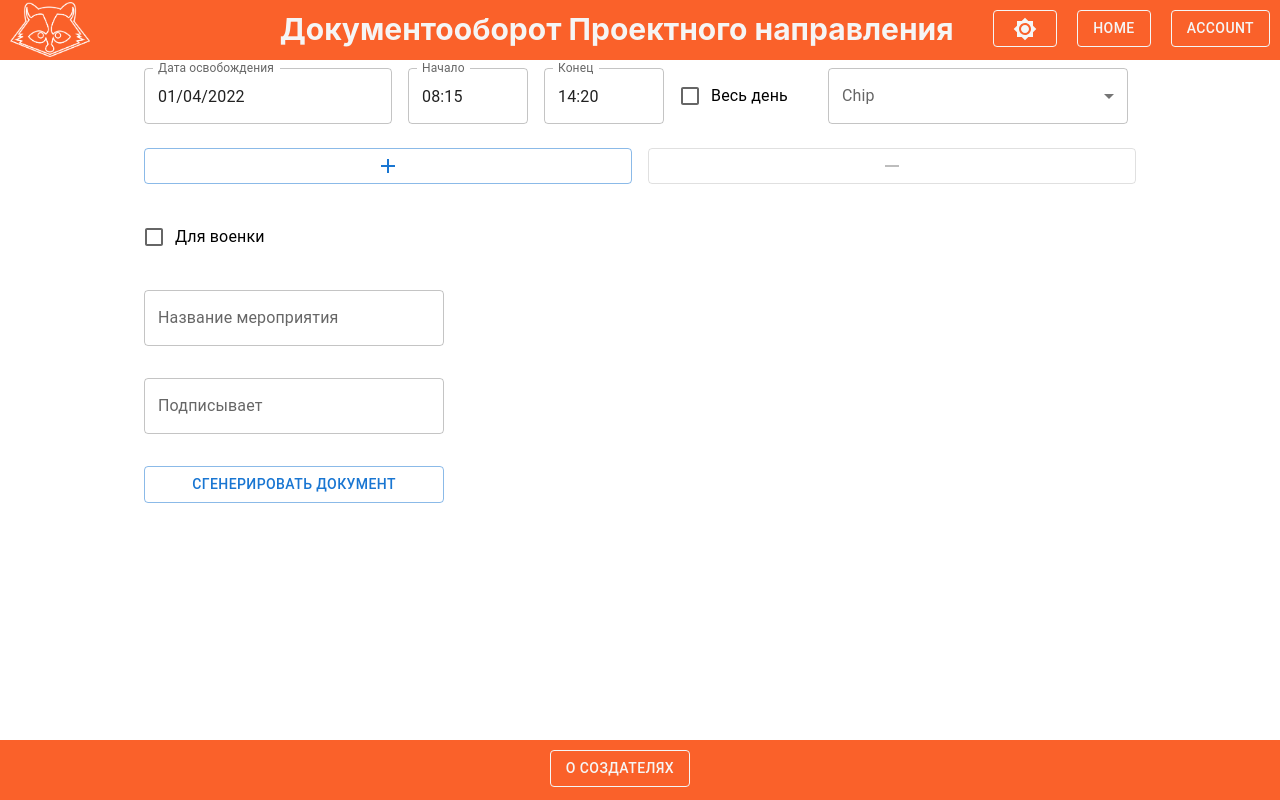
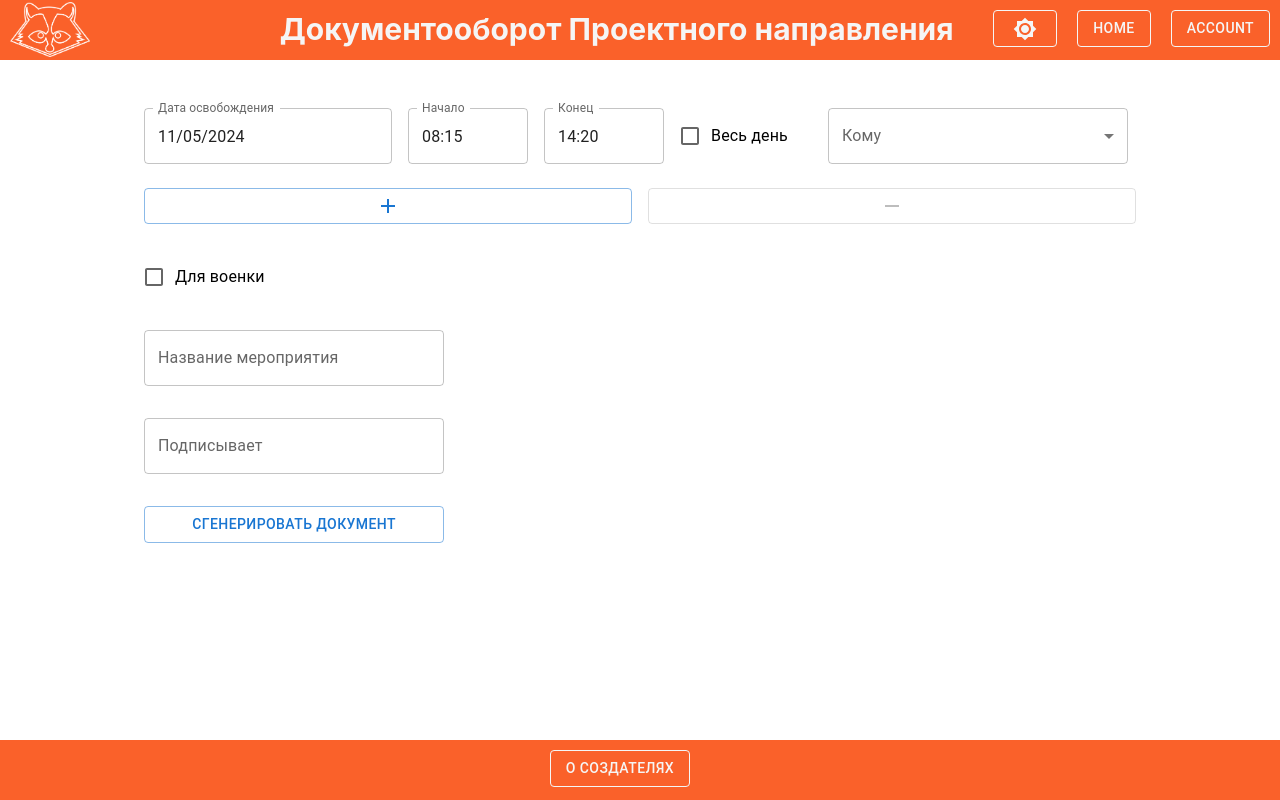
Before and after one commit to IT-FAMCS/documents, a React (Create React App) app in the folder front-doc/: page /release in a window 1280 px wide. Built offline with nearby package versions, Linux system fonts and the light colour scheme.

Commit message:
feat: now deafult date is todays date

```diff
--- a/front-doc/src/pages/documentForms/release/ReleasePage.tsx
+++ b/front-doc/src/pages/documentForms/release/ReleasePage.tsx
@@ -27,7 +27,7 @@ export const ReleasePage = () => {
     }
 
     const blankData = {
-      date: dayjs("2022-04-01"),
+      date: dayjs(),
       timeFrom: dayjs("2022-04-17T8:15"),
       timeTo: dayjs("2022-04-17T14:20"),
       fullDay: false,
@@ -120,7 +120,7 @@ export const ReleasePage = () => {
 
     return (
       <LocalizationProvider dateAdapter={AdapterDayjs}>
-        <Box sx={{ display: 'flex', flexDirection: 'column', gap: 2 }}>
+        <Box sx={{ display: 'flex', flexDirection: 'column', gap: 2, paddingTop: 5 }}>
           {releaseData.map((release, index) => (
             <Box key={index} sx={{ display: 'flex', flexDirection: 'row', gap: 2, alignItems: 'center' }}>
               <DatePicker
@@ -160,7 +160,7 @@ export const ReleasePage = () => {
                 label="Весь день"
               />
               <FormControl sx={{ m: 1, width: 300 }}>
-                <InputLabel id={`demo-multiple-chip-label-${index}`}>Chip</InputLabel>
+                <InputLabel id={`demo-multiple-chip-label-${index}`}>Кому</InputLabel>
                 <Select
                   labelId={`demo-multiple-chip-label-${index}`}
                   id={`demo-multiple-chip-${index}`}
```
